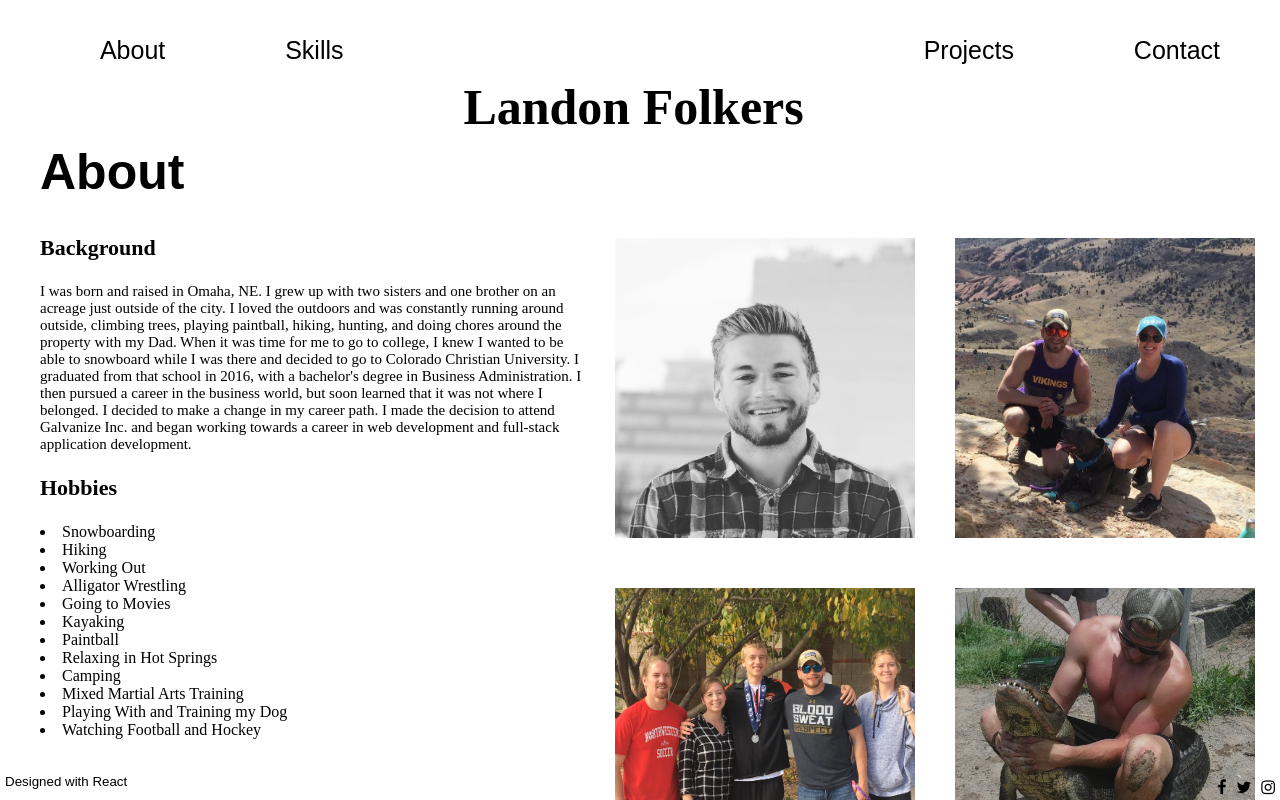
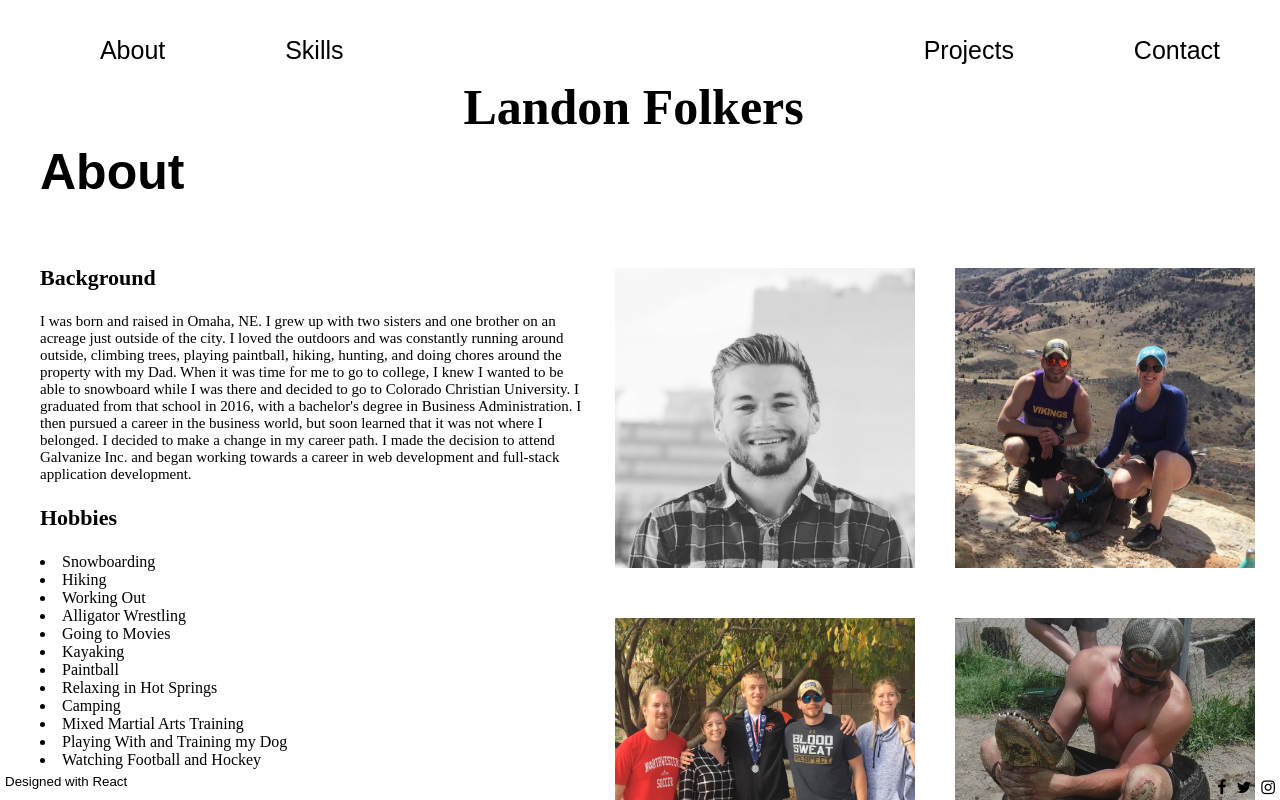
Before and after one commit to landonfolkers/MyWebsite, a React (Create React App) app: page /About in a window 1280 px wide. Shown: the top 800 px of the page. Built offline with nearby package versions, Linux system fonts and the light colour scheme; a web font is replaced by a local one.

Commit message:
made css changes

```diff
--- a/src/App.css
+++ b/src/App.css
@@ -55,11 +55,14 @@
   background-position: center;
   background-repeat: no-repeat;
   height: 85vh;
-  padding-bottom: 30px;
 }
 
 #page {
   padding-bottom: 40px;
+}
+
+#abt {
+  padding-bottom: 10px;
 }
 
 .info {
@@ -79,7 +82,6 @@
 #content {
   display: flex;
   flex-direction: column;
-  margin-top: -30px;
   font-family: 'Slabo 13px', serif;
 }
 
--- a/src/components/About.js
+++ b/src/components/About.js
@@ -6,7 +6,7 @@
 class About extends Component {
     render() {
         return (
-            <div id='page'>
+            <div id='abt'>
                 <Header />
                 <div className="info">
                     <h2>About</h2>
```
Also changed, not shown: src/components/Contact.js (indentation only).
